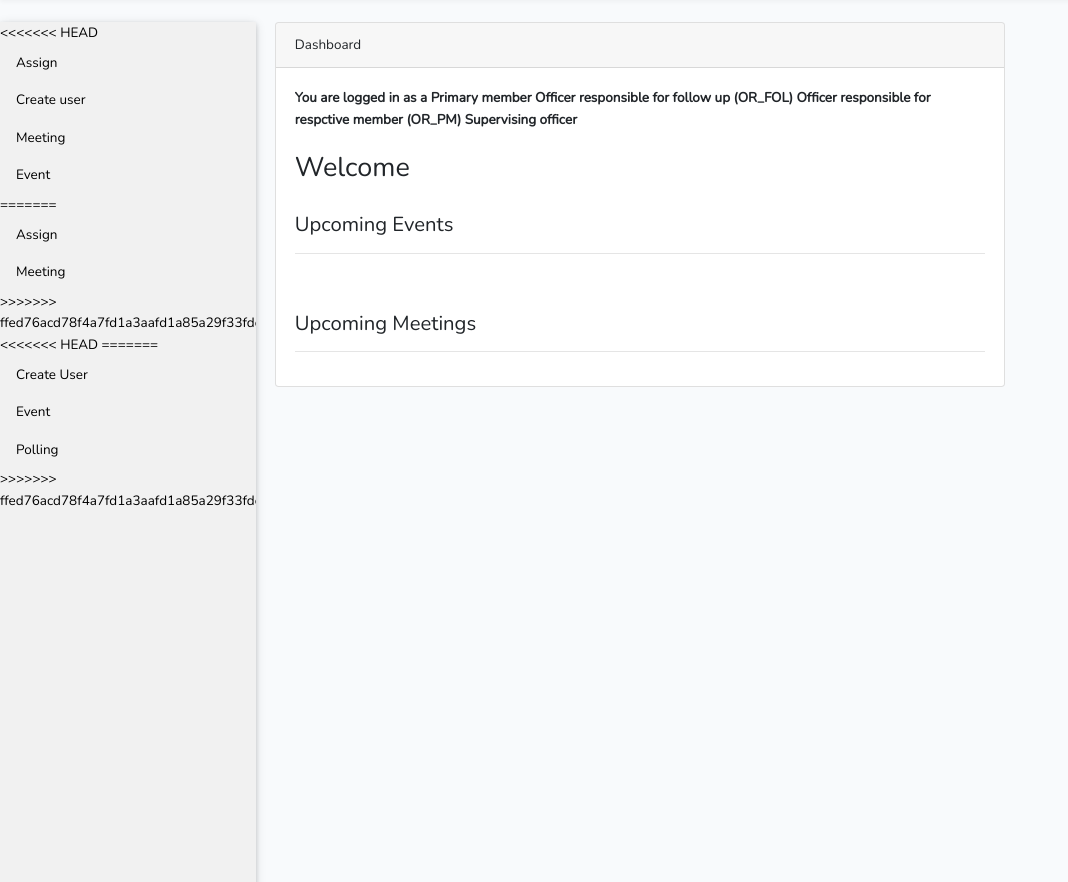
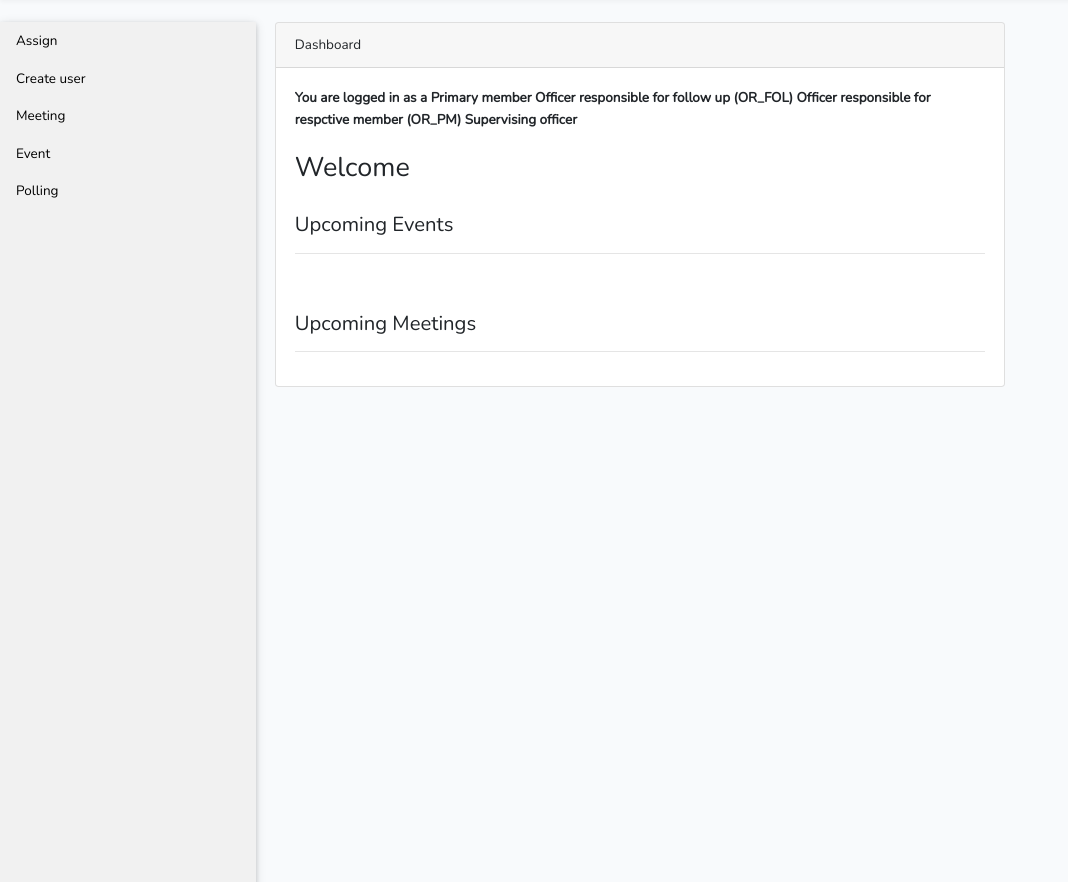
Before and after one commit to rehanja/Laravel1, a Laravel app: page /home in a window 1280 px wide. Shown: the part 52-934 px from the top of the page, without its empty margins (0-1068 px from the left). Run offline with Laravel 8, Linux system fonts and the light colour scheme; the visitor is signed in with stand-in values (Sample User, id 1); some libraries are stand-ins or nearby versions.

Commit message:
avoid conflicts after nimesh commit -rehan

```diff
--- a/resources/views/home.blade.php
+++ b/resources/views/home.blade.php
@@ -4,16 +4,13 @@
 @section('content')
 
 <div class="w3-sidebar w3-bar-block w3-light-grey w3-card" style="width:20%">
-<<<<<<< HEAD
 
     <a href="http://localhost:8000/assign" class="w3-bar-item w3-button">Assign</a>
     <a href="http://localhost:8000/createUser" class="w3-bar-item w3-button">Create user</a>
     <a href="http://localhost:8000/meeting" class="w3-bar-item w3-button">Meeting</a>
     <a href="http://localhost:8000/event" class="w3-bar-item w3-button">Event</a>
-=======
-    <a href="http://localhost:8000/assign" class="w3-bar-item w3-button">Assign</a>
-    <a href="http://localhost:8000/meeting" class="w3-bar-item w3-button">Meeting</a>
->>>>>>> ffed76acd78f4a7fd1a3aafd1a85a29f33fdeeaf
+    <a href="http://localhost:8000/vote" class="w3-bar-item w3-button">Polling</a>
+
     {{-- <div class="w3-dropdown-hover">
       <button class="w3-button">Dropdown
         <i class="fa fa-caret-down"></i>
@@ -23,14 +20,8 @@
         <a href="#" class="w3-bar-item w3-button">Link</a>
       </div>
     </div> --}}
-<<<<<<< HEAD
 
-=======
-    <a href="http://localhost:8000/createUser" class="w3-bar-item w3-button">Create User</a>
-    <a href="http://localhost:8000/event" class="w3-bar-item w3-button">Event</a>
-    <a href="http://localhost:8000/vote" class="w3-bar-item w3-button">Polling</a>
 
->>>>>>> ffed76acd78f4a7fd1a3aafd1a85a29f33fdeeaf
   </div>
 <div class="container">
     <div class="row justify-content-center">
```
Also changed, not shown: resources/views/meeting/meetingHome.blade.php (+2 -11 lines).
